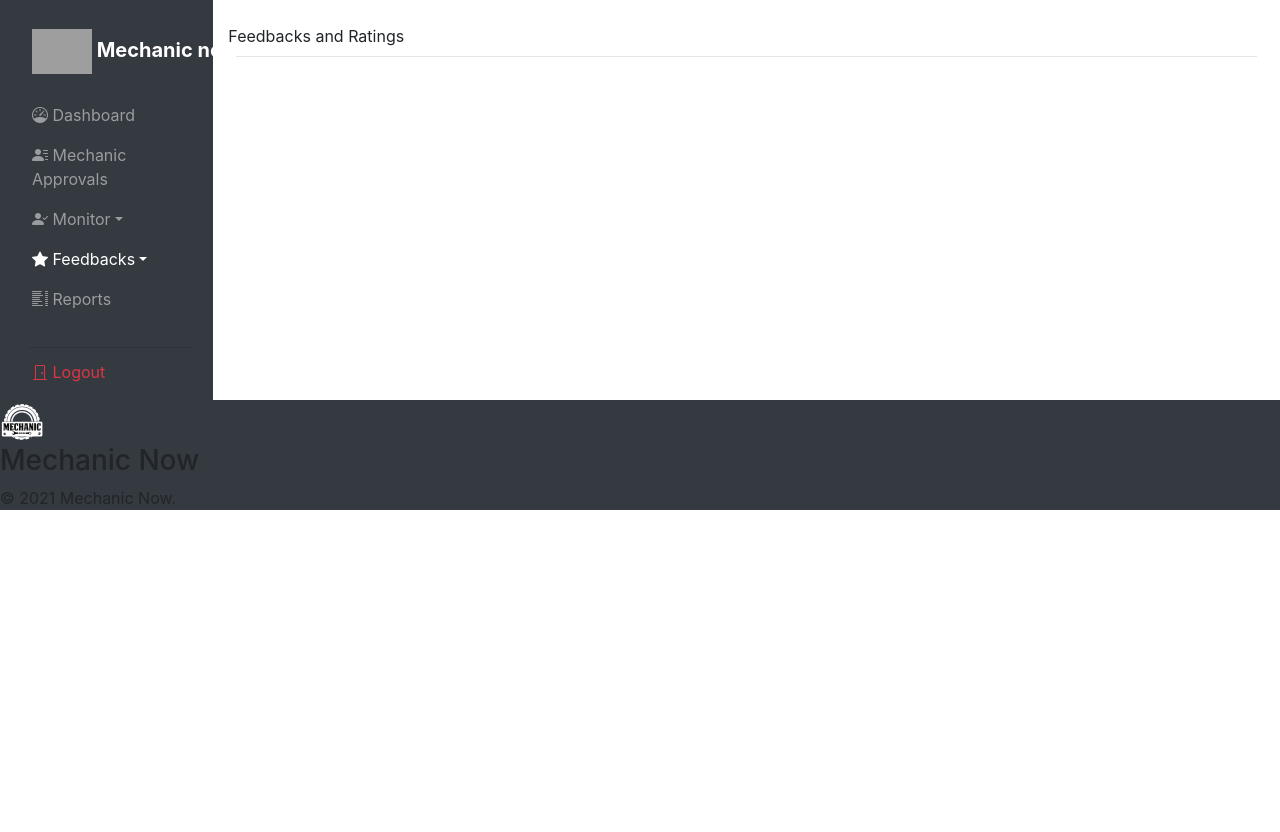
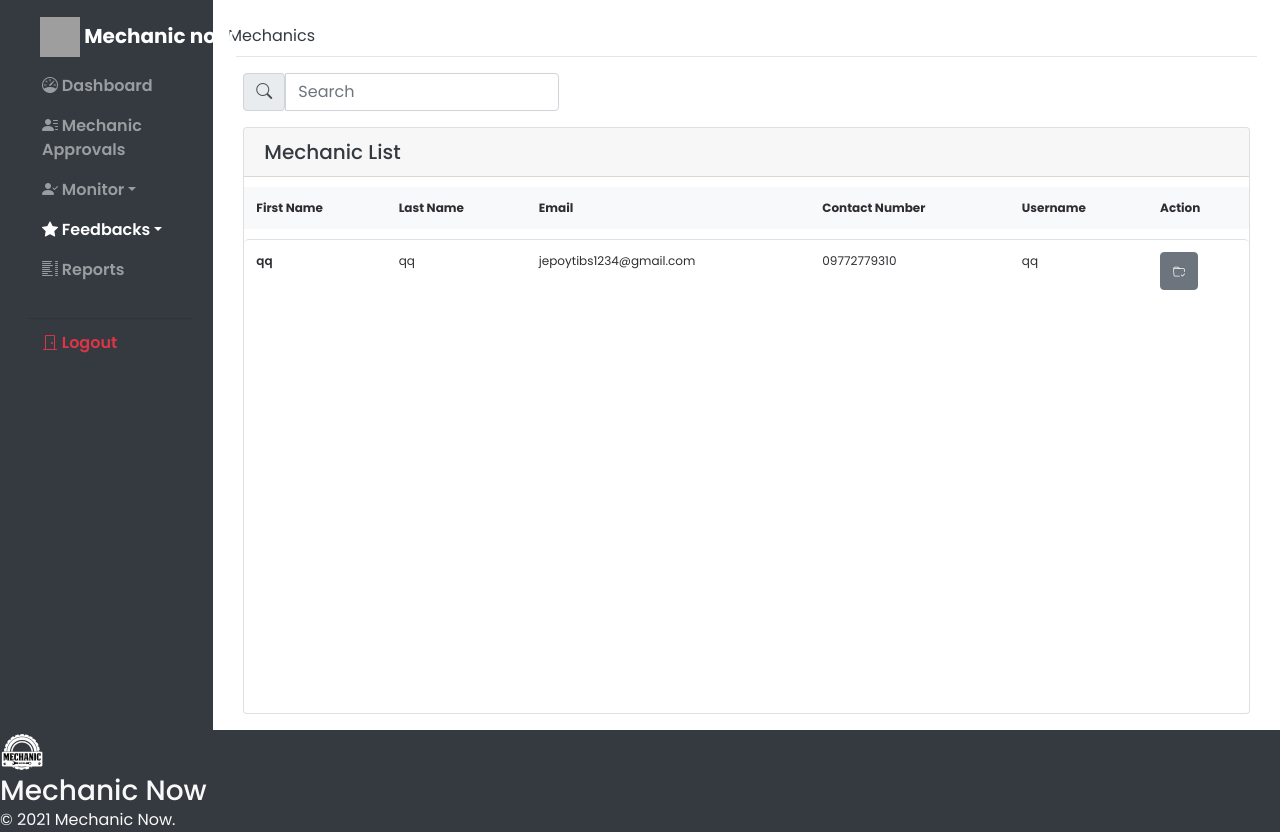
Before and after one commit to johnysenpaii/Devgru_Mechanicnow, a PHP site: page /Devgru_Mechanicnow/Admin/feedbacks.php in a window 1280 px wide. Before the commit the page ends 510 px from the top, so only its background shows below. Run offline with PHP 8.4, Linux system fonts and the light colour scheme; data comes from the database, SQL or seed files in the repository; data that the repository does not hold is empty; grey boxes are pictures that could not be loaded.

Commit message:
latesttt

```diff
--- a/Admin/Report.php
+++ b/Admin/Report.php
@@ -28,7 +28,7 @@ include('../config.php');
                     id="sidebar">
                     <div class="text-start p-3">
                         <a href="#" class="navbar-brand mx-0 font-weight-bold  text-nowrap"><img
-                                src="img/mechanicnowlogo.svg" class="logo" alt="" width="60"> Mechanic now</a>
+                                src="img/mechanicnowlogo.svg" class="logo" alt="" width="50"> Mechanic now</a>
                     </div>
                     <button type="button" class="navbar-toggler border-0 order-1" data-toggle="collapse"
                         data-target="#nav" aria-controls="nav" aria-expanded="false" aria-label="Toggle navigation">
--- a/Admin/adminSide.php
+++ b/Admin/adminSide.php
@@ -66,9 +66,8 @@ include('../config.php');
                                     Feedbacks</a>
                                 <ul class="dropdown-menu w-100" aria-labelledby="navbarDropdown">
                                     <li><a href="feedbacks.php" class="dropdown-item pl-4 p-2"><i
-                                                class="bi bi-person-circle"></i> Clients</a></li>
-                                    <li><a href="mechfeedbacks.php" class="dropdown-item pl-4 p-2"><i
-                                                class="bi bi-tools"></i> Mechanics</a></li>
+                                                class="bi bi-person-circle"></i> Mechanic</a></li>
+
                                 </ul>
 
                             </li>
--- a/Admin/feedbacks.php
+++ b/Admin/feedbacks.php
@@ -18,6 +18,7 @@ include('../config.php');
         <link rel="shortcut icon" type="x-icon" href="../img/mechanicnowlogo.svg">
     <!-- custom css -->
     <link rel="stylesheet" href="style2.css">
+    <link rel="stylesheet" href="../css/style.css">
 </head>
 
 <body>
@@ -26,9 +27,9 @@ include('../config.php');
             <aside class="col-12 col-md-3 col-xl-2 p-0 bg-dark ">
                 <nav class="navbar navbar-expand-md navbar-dark bd-dark flex-md-column flex-row align-items-start py-2 text-start sticky-top "
                     id="sidebar">
-                    <div class="text-start p-3">
+                    <div class="text-start p-1">
                         <a href="#" class="navbar-brand mx-0 font-weight-bold  text-nowrap"><img
-                                src="img/mechanicnowlogo.svg" class="logo" alt="" width="60"> Mechanic now</a>
+                                src="../img/mechanicnowlogo.svg" class="logo" alt="" width="60"> Mechanic now</a>
                     </div>
                     <button type="button" class="navbar-toggler border-0 order-1" data-toggle="collapse"
                         data-target="#nav" aria-controls="nav" aria-expanded="false" aria-label="Toggle navigation">
@@ -86,45 +87,149 @@ include('../config.php');
                     </div>
                 </nav>
             </aside>
-            <main class="col px-0 flex-grow-1">
+            <main class="col-10 px-0 flex-grow-1 text-dark">
                 <div class="container py-3">
-                <section class="my-container">
-                        <div class="display-6 my-2">Feedbacks and Ratings</div>
+                    <section class="my-container">
+                        <div class="display-6 my-2">Mechanics</div>
                         <hr class="text-dark m-2">
                         <form method="POST">
                             <?php
 
-
-											$sql = "SELECT * from ratingandfeedback";
+                                            $search_keyword = '';
+                                            if(!empty($_POST['search']['keyword'])) {
+                                                $search_keyword = $_POST['search']['keyword'];
+                                            }
+											$sql = "SELECT * from mechanic WHERE status='approve' and username LIKE :keyword order by mechID ";
 											$query=$dbh->prepare($sql);
+                                            $query->bindValue(':keyword', '%' . $search_keyword . '%', PDO::PARAM_STR);
 											$query->execute();
 											$results=$query->fetchALL(PDO::FETCH_OBJ);
-											$cnt=1;
-                                                 if($query->rowCount()>0)
-                                                     {
-                                                     foreach ($results as $result)
-                                                     {?>
-
-                                                        <div class="col-lg-12 col-md-12 col-sm-12">
-                            <div class="card">
-                                <h5 class="card-header d-flex justify-content-between"> <?php echo htmlentities($result->mechName);?> <span class="fw-bold" style="font-size: 17px;"> <?php echo htmlentities($result->ratePercentage);?>.0 <i class="bi bi-star-fill"> </i>rating</span>  </h5>
-                                <div class="card-body">
-                                <p class="card-text" style="font-size: 15px; font-weight:bolder;">feedback:</p>
-                                    <p class="card-text"><?php echo htmlentities($result->feedback);?></p>
-
+											$cnt=1;?>
+                            <div class="col-lg-4 col-md-4">
+                                <div class="input-group my-3">
+                                    <span class="input-group-text" id="basic-addon1"><i class="bi bi-search"></i></span>
+                                    <input type="text" class="form-control" id="keyword" name="search[keyword]"
+                                        value="<?php echo $search_keyword; ?>" placeholder="Search"
+                                        aria-label="Username" aria-describedby="basic-addon1">
                                 </div>
                             </div>
-                        </div>
+                            <div class="col-xl-12 col-lg-12 col-md-6 col-sm-12 col-12" data-aos="fade-up"  data-aos-duration="500">
+                                <div class="card">
+                                    <h5 class="card-header">Mechanic List</h5>
+                                    <div class="card-body p-0">
+                                        <div class="table-responsive">
+                                            <div class="scroll-feedbacks sf-1">
+                                                <table class="table tb-1">
+                                                    <thead class="bg-light">
+                                                        <tr class="border-0" style="font-size: 12px">
+                                                            <th class="border-0 Phead">First Name</th>
+                                                            <th class="border-0 Phead">Last Name</th>
+                                                            <th class="border-0 Phead">Email</th>
+                                                            <th class="border-0 Phead">Contact Number</th>
+                                                            <th class="border-0 Phead">Username</th>
+                                                            <th class="border-0 Phead">Action</th>
+                                                        </tr>
+                                                    </thead>
+                                                    <tbody>
+                                                        <?php
+                                                         if($query->rowCount()>0){
+                                                         foreach ($results as $result) {
+                                                       ?>
+                                                        <tr style="font-size: 12px">
+                                                            <td><?php echo htmlentities($result->mechFirstname);?></td>
+                                                            <td><?php echo htmlentities($result->mechLastname);?></td>
+                                                            <td><?php echo htmlentities($result->mechEmail);?></td>
+                                                            <td><?php echo htmlentities($result->mechCnumber);?></td>
+                                                            <td><?php echo htmlentities($result->Username);?></td>
+                                                            <td><a class="btn btn-secondary" href="ratings-section.php?regeditid=<?php echo htmlentities($result->mechID)?>"
+                                                                    data-bs-toggle="tooltip" data-bs-placement="bottom"
+                                                                    title="Take Action"><i class="bi bi-folder-check" style="font-size: 12px;"></i></a>
+                                                            </td>
 
-                                                <?php }}?>
-                                            </table>
+                                                        </tr>
+                                                    </tbody>
+                                                    <?php }}?>
+                                                </table>
+                                            </div>
                                         </div>
                                     </div>
                                 </div>
                             </div>
                         </form>
                     </section>
-        </div>
+                </div>
+                <!-- <div class="container py-3">
+                <section class="my-container">
+                        <div class="display-6 my-2">Feedbacks and Ratings</div>
+                        <hr class="text-dark m-2">
+                        <form method="GET">
+                            <div class="input-group-search">
+                                <input type="text" name="searchs" size="50" placeholder="Please search full name" class="search-input">
+                                <button type="submit" name="sea" class="s-btn">Search</button>
+                            </div>
+                        </form> -->
+
+                        <!-- <form method="POST">
+                            <div class="scroll-feedbacks">
+                                <?php
+                                    $searchcont = $_GET['searchs'] ?? null;
+                                    $sql2 = "SELECT * from ratingandfeedback where mechName like '%{$searchcont}%'";
+                                    if(isset($_GET['sea'])){
+                                    $query=$dbh->prepare($sql2);
+                                    $query->execute();
+                                    $results=$query->fetchALL(PDO::FETCH_OBJ);
+                                    $cnt=1;
+                                    if($query->rowCount()>0) {
+                                        foreach ($results as $result)
+                                {?>
+                                    <div class="col-lg-12 col-md-12 col-sm-12">
+                                        <div class="py-1">
+                                            <div class="card">
+                                                <h5 class="card-header d-flex justify-content-between"> <?php echo htmlentities($result->mechName);?> <span class="fw-bold" style="font-size: 17px;"> <?php echo htmlentities($result->ratePercentage);?>.0 <i class="bi bi-star-fill"> </i>rating</span>  </h5>
+                                                <div class="card-body">
+                                                <p class="card-text" style="font-size: 15px; font-weight:bolder;">feedback:</p>
+                                                    <p class="card-text"><?php echo htmlentities($result->feedback);?></p>
+                                                </div>
+                                            </div>
+                                        </div>
+                                    </div>
+                                <?php }}else{?>
+                                    <div class="emptyrequest mt-1 pt-4" >
+                                            <div class="emptydiv"><img src="../img/empty.png" alt=""></div>
+                                            <h6>Theres no feedbacks or ratings related by <?php echo $_GET['searchs']?>.</h6>
+                                        </div>
+                                <?php }
+
+                                }else if(isset($_GET['searchs']) == ""){
+                                    $sql = "SELECT * from ratingandfeedback";
+                                    $query=$dbh->prepare($sql);
+                                    $query->execute();
+                                    $results=$query->fetchALL(PDO::FETCH_OBJ);
+                                    $cnt=1;
+                                    if($query->rowCount()>0) {
+                                        foreach ($results as $result){
+                                    ?>
+                                    <div class="col-lg-12 col-md-12 col-sm-12">
+                                        <div class="py-1">
+                                            <div class="card">
+                                                <h5 class="card-header d-flex justify-content-between"> <?php echo htmlentities($result->mechName);?> <span class="fw-bold" style="font-size: 17px;"> <?php echo htmlentities($result->ratePercentage);?>.0 <i class="bi bi-star-fill"> </i>rating</span>  </h5>
+                                                <div class="card-body">
+                                                <p class="card-text" style="font-size: 15px; font-weight:bolder;">feedback:</p>
+                                                    <p class="card-text"><?php echo htmlentities($result->feedback);?></p>
+                                                </div>
+                                            </div>
+                                        </div>
+                                    </div>
+                                     <?php }}}else{?>
+                                         <div class="emptyrequest mt-1 pt-4" >
+                                            <div class="emptydiv"><img src="../img/empty.png" alt=""></div>
+                                            <h6>No mechanic nearby. . .</h6>
+                                        </div>
+                                    <?php }?>
+                            </div>
+                        </form> -->
+                    <!-- </section>
+                </div> -->
         </main>
     </div>
     </div>
--- a/Admin/mechAdmin.php
+++ b/Admin/mechAdmin.php
@@ -86,7 +86,7 @@ include('../config.php');
                     </div>
                 </nav>
             </aside>
-            <main class="col px-0 flex-grow-1">
+            <main class="col-10 px-0 flex-grow-1">
                 <div class="container py-3">
                     <section class="my-container">
                         <div class="display-6 my-2">Mechanics</div>
--- a/css/style.css
+++ b/css/style.css
@@ -880,5 +880,25 @@ form .name-details .field:last-child {
 	.scroll-users {
 		height: 82vh;
 	}
-
 }
+.s-btn {
+	padding-inline: 1em;
+	padding-block: 0.1em;
+	border-radius: 5px;
+	border: 0;
+	background-color: var(--clr-primary-500);
+	color: var(--clr-primary-300);
+}
+.input-group-search {
+	padding-block: 1em;
+}
+.scroll-feedbacks {
+	height: 75vh;
+	overflow-y: auto;
+}
+.sf-1 {
+	height: 67vh;
+}
+.scroll-feedbacks::-webkit-scrollbar {
+	width: 0px;
+}
--- a/index.php
+++ b/index.php
@@ -27,7 +27,7 @@
                 </button>
                 <div class="collapse navbar-collapse" id="navbarNav">
                 <ul class="navbar-nav ms-auto">
-                    <li class="nav-item">
+                    <!-- <li class="nav-item">
                     <a class="nav-link" href="#">How it works</a>
                     </li>
                     <li class="nav-item">
@@ -35,7 +35,7 @@
                     </li>
                     <li class="nav-item">
                     <a class="nav-link" href="#">About us</a>
-                    </li>
+                    </li> -->
                     <li class="nav-item">
                     <a class="nav-link" href="./login.php">Sign in</a>
                     </li>
--- a/vehicleownerPages/voTransaction.php
+++ b/vehicleownerPages/voTransaction.php
@@ -215,7 +215,7 @@ if(empty($_SESSION['custID'])){
                                                         <p class="card-text fw-bold disabled text-muted"><i class="fa-solid fa-calendar-days"></i> End date: <?php echo htmlentities($result->Endtime);?></p>
                                                         <p class="card-text fw-bold disabled text-muted"><i class="fa-solid fa-toolbox"></i> Mechanic name: <?php echo htmlentities($result->mechName);?></p>
                                                     </div>
-                                                    <p class="card-text fw-bold disabled text-muted" style="font-size: 12px;"><button type="submit" name="read" class="btn fw-bold mb-1" style="font-size: 13px;"><a href="mechViewDetails.php?regeditid=<?php echo htmlentities($result->resID);?>" class="text-info"><i class="fa-solid fa-eye"></i> view more</a></button></p>
+                                                    <p class="card-text fw-bold disabled text-muted" style="font-size: 12px;"><button type="submit" name="read" class="btn fw-bold mb-1" style="font-size: 13px;"><a href="voViewDetails.php?regeditid=<?php echo htmlentities($result->resID);?>" class="text-info"><i class="fa-solid fa-eye"></i> view more</a></button></p>
                                                 </div>
                                             </div>
                                         </div>
@@ -261,7 +261,7 @@ if(empty($_SESSION['custID'])){
                                                             <p class="card-text fw-bold disabled text-muted"><i class="fa-solid fa-calendar-days"></i> End date: <?php echo htmlentities($result->Endtime);?></p>
                                                             <p class="card-text fw-bold disabled text-muted"><i class="fa-solid fa-toolbox"></i> Mechanic name: <?php echo htmlentities($result->mechName);?></p>
                                                         </div>
-                                                        <p class="card-text fw-bold disabled text-muted" style="font-size: 12px;"><button type="submit" name="read" class="btn fw-bold mb-1" style="font-size: 13px;"><a href="mechViewDetails.php?regeditid=<?php echo htmlentities($result->resID);?>" class="text-info"><i class="fa-solid fa-eye"></i> view more</a></button></p>
+                                                        <p class="card-text fw-bold disabled text-muted" style="font-size: 12px;"><button type="submit" name="read" class="btn fw-bold mb-1" style="font-size: 13px;"><a href="voViewDetails.php?regeditid=<?php echo htmlentities($result->resID);?>" class="text-info"><i class="fa-solid fa-eye"></i> view more</a></button></p>
                                                     </div>
                                                 </div>
                                             </div>
```
Also changed, not shown: Admin/ratings-section.php (added, +194 -0 lines), uploads/IMG-628c50ba6299f3.39661715.jpeg (added), validIDs_uploads/IMG-628c4fef19b4d9.10166168.jpg (added), 2 other files.
